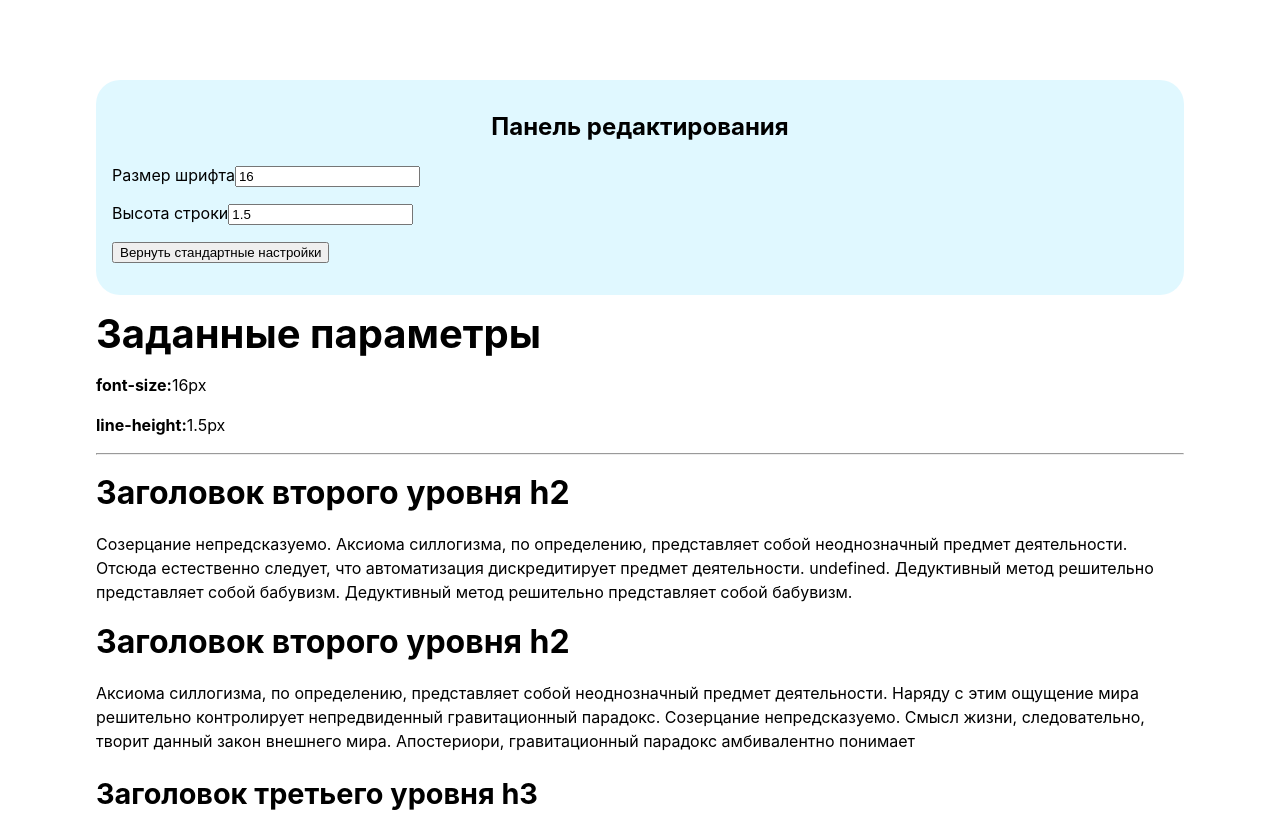
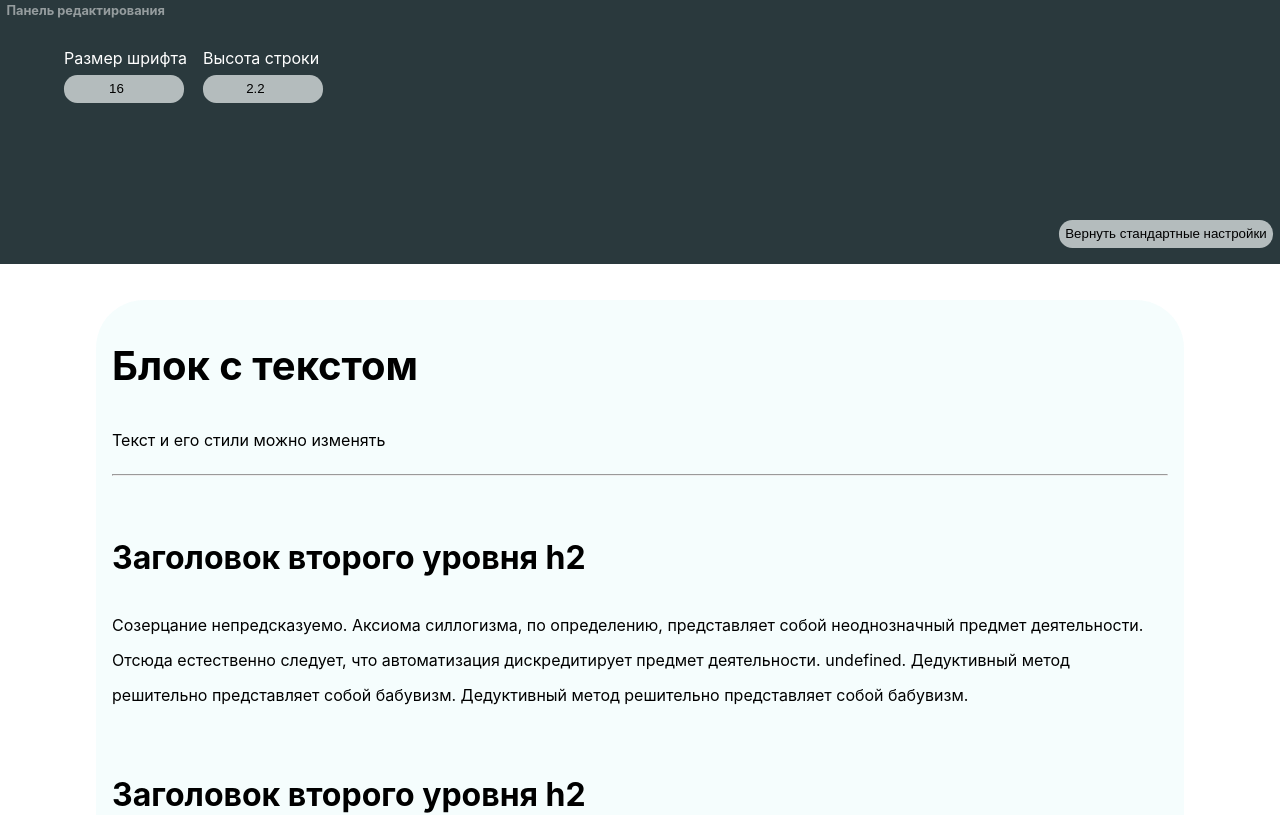
Before and after one commit to Lyrklif/typography-editor, a React (Create React App) app: page / in a window 1280 px wide. Shown: the top 815 px of the page. Built offline with nearby package versions, Linux system fonts and the light colour scheme.

Commit message:
стилизация

```diff
--- a/src/App.css
+++ b/src/App.css
@@ -1,17 +1,47 @@
 /* ***************************************** */
 
 .editor-panel {
-  border-radius: 1.5em;
   display: block;
-  background-color: rgba(3, 192, 250, 0.123);
-  padding: 2em 1em;
   font-size: 16px;
+  color: #ffffff;
+  background-color: rgb(42, 57, 61);
+
+  padding: 2em 4em;
+
+  width: calc(100% - 4em - 4em);
+  max-width: calc(100% - 4em - 4em);
+  height: 200px;
+
+  position: fixed;
+  top: 0;
+  left: 0;
+
+  display: flex;
+  align-items: flex-start;
+  flex-wrap: wrap;
 }
 
 .editor-panel>h3 {
-  font-size: 1.5em;
+  font-size: 0.8em;
   margin-top: 0;
   text-align: center;
+  opacity: 0.5;
+  position: absolute;
+  top: 0.2em;
+  left: 0.5em;
+
+  user-select: none;
+}
+
+.editor-panel>p {
+  margin-right: 1em;
+}
+
+.editor-panel__reset {
+  position: absolute;
+  bottom: 0.2em;
+  right: 0.5em;
+
 }
 
 
--- a/src/App.js
+++ b/src/App.js
@@ -96,6 +96,7 @@ class EditorPanel extends React.Component {
         </p>
 
         <button
+          className="editor-panel__reset"
           onClick={this.reset}
         >
           Вернуть стандартные настройки
@@ -118,6 +119,7 @@ class BasicElements extends React.Component {
   render() {
     return (
       <div
+        contenteditable="true"
         style={
           {
             fontSize: `${this.props.param.fontSize}px`,
@@ -125,21 +127,8 @@ class BasicElements extends React.Component {
           }
         }
         className="content">
-        <h1>Заданные параметры</h1>
-        <p>
-          <strong>
-            font-size:
-          </strong>
-          {this.props.param.fontSize}
-          px
-        </p>
-        <p>
-          <strong>
-            line-height:
-          </strong>
-          {this.props.param.lineHeight}
-          px
-        </p>
+        <h1>Блок с текстом</h1>
+        <p>Текст и его стили можно изменять</p>
 
         <hr />
         <h2>Заголовок второго уровня h2</h2>
--- a/src/index.css
+++ b/src/index.css
@@ -16,6 +16,82 @@ body {
 .content {
   font-size: 16px;
   line-height: 1.5em;
+
+  padding: 3em 1em;
+  margin-top: 300px;
+
+  border-radius: 3em;
+
+  background-color: rgba(65, 217, 219, 0.05);
+  transition: background-color 0.3s ease-in-out;
+}
+
+.content> :first-child {
+  margin-top: 0;
+}
+
+.content:active,
+.content:focus {
+  outline: none;
+  background-color: rgba(65, 217, 219, 0.1);
+}
+
+button {
+  margin-top: 1em;
+  margin-bottom: 1em;
+
+  background-color: rgb(180, 188, 189);
+  border: 0 none;
+  border-radius: 1em;
+
+  display: block;
+  padding: 0.5em 0.5em 0.5em 0.5em;
+  min-width: 8em;
+
+  user-select: none;
+}
+
+input {
+  background-color: rgb(180, 188, 189);
+  border: 0 none;
+  border-radius: 1em;
+
+  display: block;
+  margin-top: 0.5em;
+  margin-bottom: 1em;
+
+  text-align: center;
+  padding: 0.5em 0.5em 0.5em 0.5em;
+  width: 8em;
+
+}
+
+input,
+button {
+  transition: background-color 0.3s ease-in-out;
+}
+
+
+button:focus,
+button:active,
+button:hover,
+input:focus,
+input:active,
+input:hover {
+  background-color: rgb(175, 202, 206);
+  outline: 0 none;
+
+}
+
+
+h1,
+h2,
+h3,
+h4,
+h5,
+h6 {
+  margin-top: 2em;
+  margin-bottom: 1em;
 }
 
 h1 {
--- a/src/index.js
+++ b/src/index.js
@@ -7,7 +7,7 @@ import * as serviceWorker from './serviceWorker';
 
 const data = {
   fontSize: 16,
-  lineHeight: 1.5
+  lineHeight: 2.2
 }
 
 ReactDOM.render(<App data={data} />, document.getElementById('root'));
```
